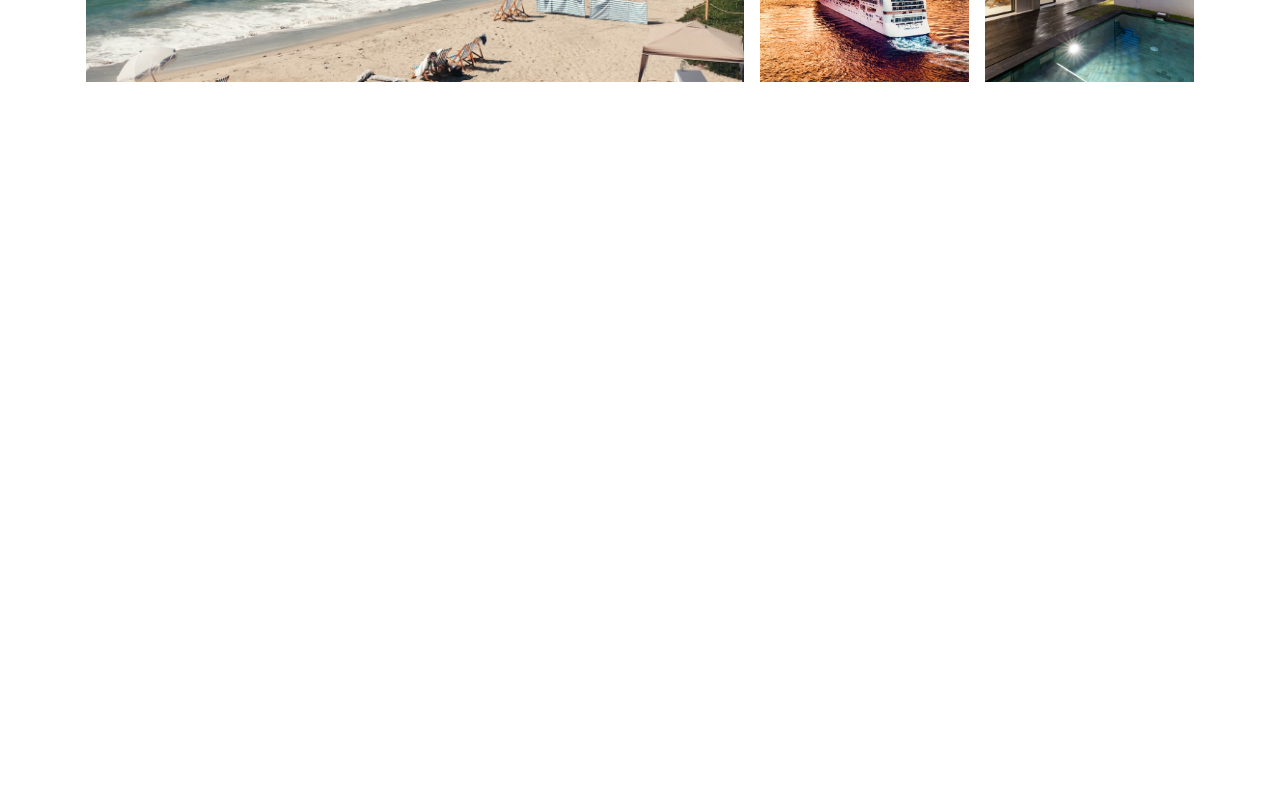
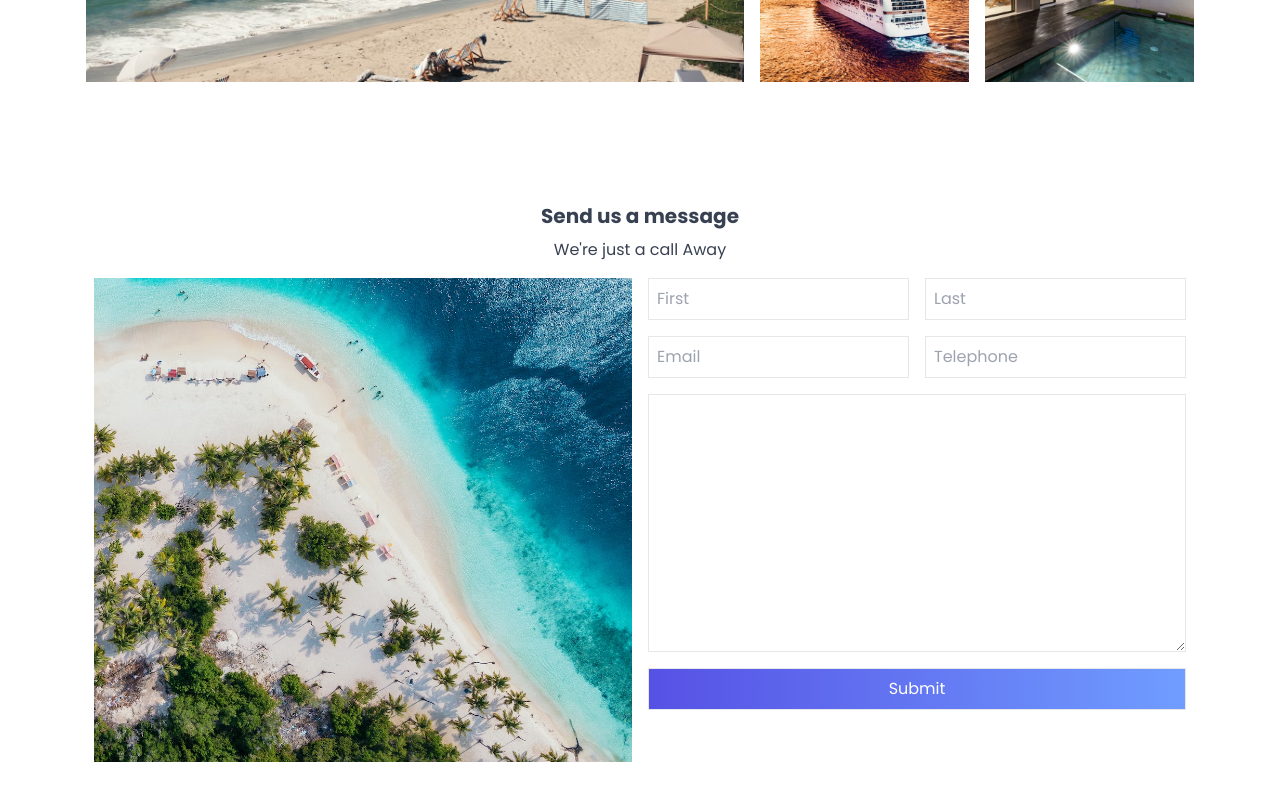
Before and after one commit to tayoolaigbe/weekaway, a React (Vite) app: page / in a window 1280 px wide. Shown: the part 1603-2403 px from the top of the page. Before the commit the page ends 1749 px from the top, so only its background shows below. Built offline with nearby package versions, Linux system fonts and the light colour scheme.

Commit message:
Added the Contact.jsx component

```diff
--- a/src/App.jsx
+++ b/src/App.jsx
@@ -5,6 +5,7 @@ import Gallery from './components/Gallery';
 import Hero from './components/Hero';
 import Navbar from './components/Navbar';
 import Topbar from './components/Topbar';
+import Contact from './components/Contact';
 
 const App = () => {
 	return (
@@ -15,6 +16,7 @@ const App = () => {
 			<Activities />
 			<Booking />
 			<Gallery />
+			<Contact />
 		</div>
 	);
 };
--- /dev/null
+++ b/src/components/Contact.jsx
@@ -0,0 +1,42 @@
+import React from 'react';
+import contactImg from '../assets/images/contactImg.avif';
+
+const Contact = () => {
+	return (
+		<div id="contact" className="max-w-[1140px] m-auto w-full p-4 py-14">
+			<h2 className="text-center text-gray-700">Send us a message</h2>
+			<p className="text-center text-gray-700 py-2">We're just a call Away</p>
+			<div className="grid md:grid-cols-2">
+				<img
+					className="w-full md:h-full object-cover p-2 max-h-[500px] h-[200px]"
+					src={contactImg}
+					alt=""
+				/>
+				<form>
+					<div className="grid grid-cols-2">
+						<input className="border m-2 p-2" type="text" placeholder="First" />
+						<input className="border m-2 p-2" type="text" placeholder="Last" />
+						<input
+							className="border m-2 p-2"
+							type="email"
+							placeholder="Email"
+						/>
+						<input
+							className="border m-2 p-2"
+							type="tel"
+							placeholder="Telephone"
+						/>
+						<textarea
+							className="border col-span-2 m-2 p-2"
+							cols="30"
+							rows="10"
+						></textarea>
+						<button className="col-span-2 m-2">Submit</button>
+					</div>
+				</form>
+			</div>
+		</div>
+	);
+};
+
+export default Contact;
```
Also changed, not shown: src/assets/images/contactImg.avif (added).
